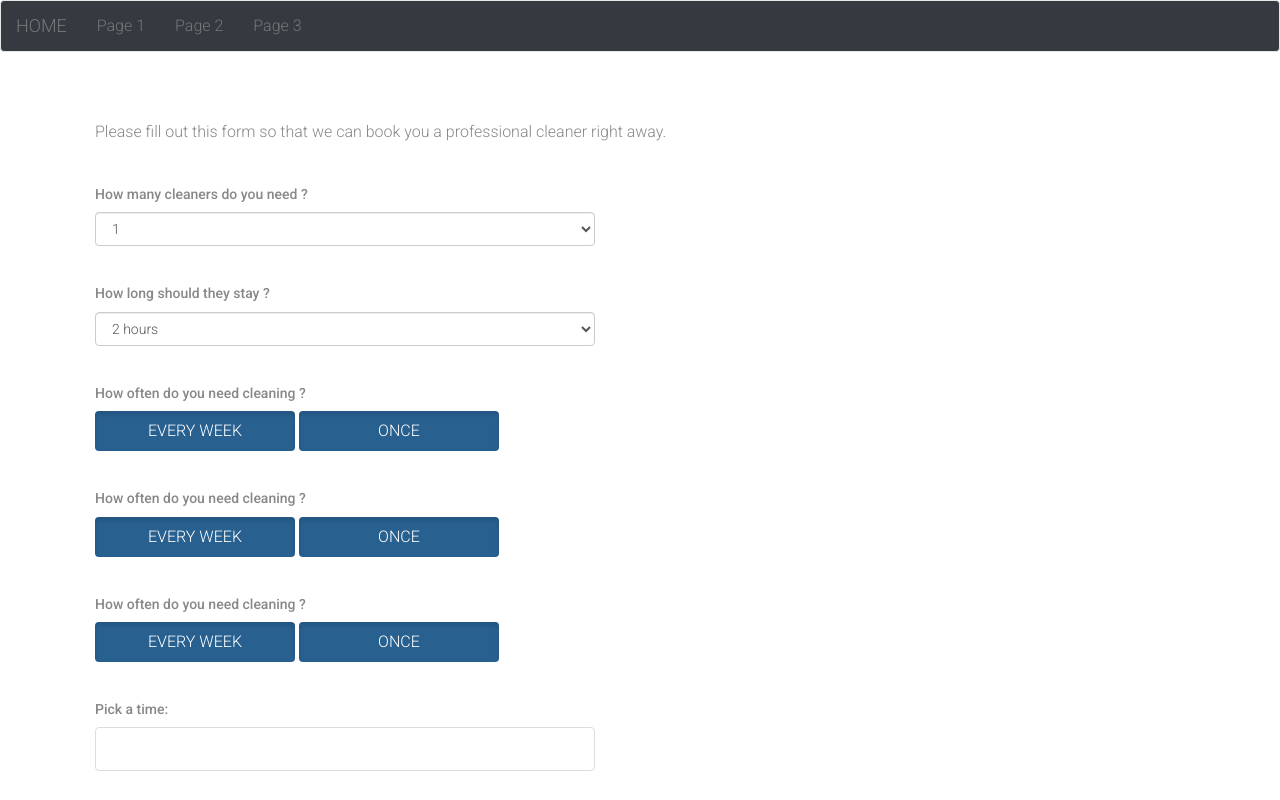
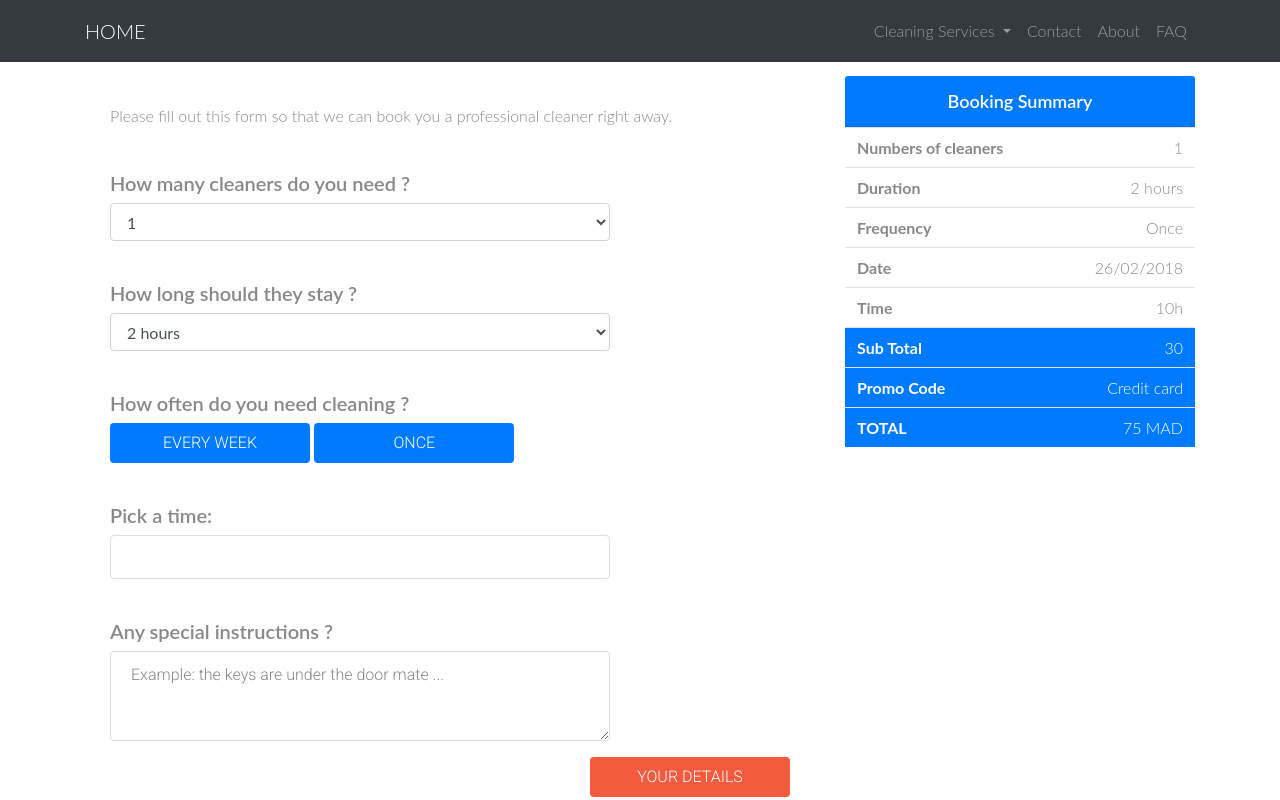
Before and after one commit to benchebanianas/bricolageTemplate, a website: page booking.html in a window 1280 px wide. Shown: the top 800 px of the page. Drawn offline with Linux system fonts and the light colour scheme.

Commit message:
last changes to template/booking

```diff
--- a/assets/css/style.css
+++ b/assets/css/style.css
@@ -50,7 +50,7 @@ img { max-width: 100%; }
 
 .btn-block { margin-top: 40px}
 
-.btn { width: 200px}
+.btn { width: 200px; background-color:#007bff }
 
 
 .footer,.myContainer { background: #343a40; width:100%; height: 60px ; text-align: center; color: white; vertical-align: middle; min-height: 100% }
@@ -66,7 +66,15 @@ img { max-width: 100%; }
 .top-content .description a:hover,
 .top-content .description a:focus { border-bottom: 1px dotted #fff; }
 
-.form-box { padding-top: 20px; }
+.form-box { padding-top: 20px}
+
+th{text-align: left;}
+td{text-align: right;}
+tr{line-height: 15px; }
+
+
+.pricing { background-color: #007bff; color: white }
+
 
 textarea {
   width: 300px;
--- a/booking.html
+++ b/booking.html
@@ -10,11 +10,12 @@
 
   <!-- CSS -->
   <link rel="stylesheet" href="http://fonts.googleapis.com/css?family=Roboto:400,100,300,500">
-    <link rel="stylesheet" href="assets/bootstrap/css/bootstrap.min.css">
+  <link href="vendor/bootstrap/css/bootstrap.min.css" rel="stylesheet">
   <link rel="stylesheet" href="assets/font-awesome/css/font-awesome.min.css">
   <link rel="stylesheet" href="assets/css/form-elements.css">
   <link rel="stylesheet" href="assets/css/style.css">
   <link rel="stylesheet" href="css/jquery.datetimepicker.css">
+  <link href="css/modern-business.css" rel="stylesheet">
 
   <!-- HTML5 Shim and Respond.js IE8 support of HTML5 elements and media queries -->
   <!-- WARNING: Respond.js doesn't work if you view the page via file:// -->
@@ -30,16 +31,36 @@
         <body>
 
           <!-- Top menu -->
-      <nav class="navbar navbar-default">
-          <div class="container-fluid">
-            <div class="navbar-header">
+          <nav class="navbar fixed-top navbar-expand-lg navbar-dark bg-dark fixed-top">
+            <div class="container">
               <a class="navbar-brand" href="index.html">HOME</a>
+              <button class="navbar-toggler navbar-toggler-right" type="button" data-toggle="collapse" data-target="#navbarResponsive" aria-controls="navbarResponsive" aria-expanded="false" aria-label="Toggle navigation">
+                <span class="navbar-toggler-icon"></span>
+              </button>
+              <div class="collapse navbar-collapse" id="navbarResponsive">
+                <ul class="navbar-nav ml-auto">
+                  <li class="nav-item dropdown">
+                    <a class="nav-link dropdown-toggle" href="#" id="navbarDropdownCleaningServices" data-toggle="dropdown" aria-haspopup="true" aria-expanded="false">
+                      Cleaning Services
+                    </a>
+                    <div class="dropdown-menu dropdown-menu-right" aria-labelledby="navbarDropdownCleaningServices">
+                      <a class="dropdown-item" href="portfolio-1-col.html">Home Cleaning</a>
+                      <a class="dropdown-item" href="portfolio-2-col.html">Deep Cleaning</a>
+                      <a class="dropdown-item" href="portfolio-3-col.html">Office Cleaning</a>
+                      <a class="dropdown-item" href="portfolio-4-col.html">Pool Cleaning</a>
                     </div>
-          <ul class="nav navbar-nav">
-              <li><a href="#">Page 1</a></li>
-              <li><a href="#">Page 2</a></li>
-              <li><a href="#">Page 3</a></li>
+                  </li>
+                  <li class="nav-item">
+                    <a class="nav-link" href="contact.html">Contact</a>
+                  </li>
+                  <li class="nav-item">
+                    <a class="nav-link" href="#">About</a>
+                  </li>
+                  <li class="nav-item">
+                    <a class="nav-link" href="faq.html">FAQ</a>
+                  </li>
                 </ul>
+              </div>
             </div>
           </nav>
 
@@ -71,20 +92,9 @@
                 </div>
                 <div class="form-group">
                  <h5>How often do you need cleaning ?</h5>
-           <button type="button" class="btn btn-primary active">EVERY WEEK</button>
-           <button type="button" class="btn btn-primary active">ONCE</button>
+                 <button type="button" class="btn active">EVERY WEEK</button>
+                 <button type="button" class="btn active">ONCE</button>
                </div>
-       <div class="form-group">
-           <h5>How often do you need cleaning ?</h5>
-           <button type="button" class="btn btn-primary active">EVERY WEEK</button>
-           <button type="button" class="btn btn-primary active">ONCE</button>
-       </div>
-       <div class="form-group">
-           <h5>How often do you need cleaning ?</h5>
-           <button type="button" class="btn btn-primary active">EVERY WEEK</button>
-           <button type="button" class="btn btn-primary active">ONCE</button>
-       </div>
-
 
                <div class="form-group">
                 <h5>Pick a time: </h5>
@@ -169,9 +179,57 @@
 
           </form>
         </div>
+
+
+        <div class="col-sm-4 form-box h-50">
+          <div class="h-100">
+            <h4 class="card-header bg-primary text-white">Booking Summary</h4>
+            <table class="table" cellspacing="0" cellpadding="0">
+              <tbody>
+                <tr>
+                  <th scope="row">Numbers of cleaners</th>
+                  <td>1</td>
+                </tr>
+                <tr>
+                  <th scope="row">Duration</th>
+                  <td>2 hours</td>
+                </tr>
+                <tr>
+                  <th scope="row">Frequency</th>
+                  <td>Once</td>
+                </tr>
+                <tr>
+                  <th scope="row">Date</th>
+                  <td>26/02/2018</td>
+                </tr>
+                <tr>
+                  <th scope="row">Time</th>
+                  <td>10h</td>
+                </tr>
+                <tr class="pricing">
+                  <th scope="row">Sub Total</th>
+                  <td>30</td>
+                </tr>
+                <tr class="pricing">
+                  <th scope="row">Promo Code</th>
+                  <td>Credit card</td>
+                </tr>
+                <tr class="pricing">
+                  <th scope="row">TOTAL</th>
+                  <td>75 MAD</td>
+                </tr>
+              </tbody>
+            </table>
+          </div>
+        </div>
+
+
       </div>
 
     </div>
+
+
+
   </div>
 
   <!-- Javascript -->
@@ -180,6 +238,9 @@
   <script src="assets/js/jquery.backstretch.min.js"></script>
   <script src="assets/js/retina-1.1.0.min.js"></script>
   <script src="assets/js/scripts.js"></script>
+  <script src="vendor/jquery/jquery.min.js"></script>
+  <script src="vendor/bootstrap/js/bootstrap.bundle.min.js"></script>
+
   <script src="js/jquery.datetimepicker.full.js"></script>
   <script>
     $("#datetimepicker").datetimepicker();
```
Lines whose indentation alone changed are shown as unchanged.
